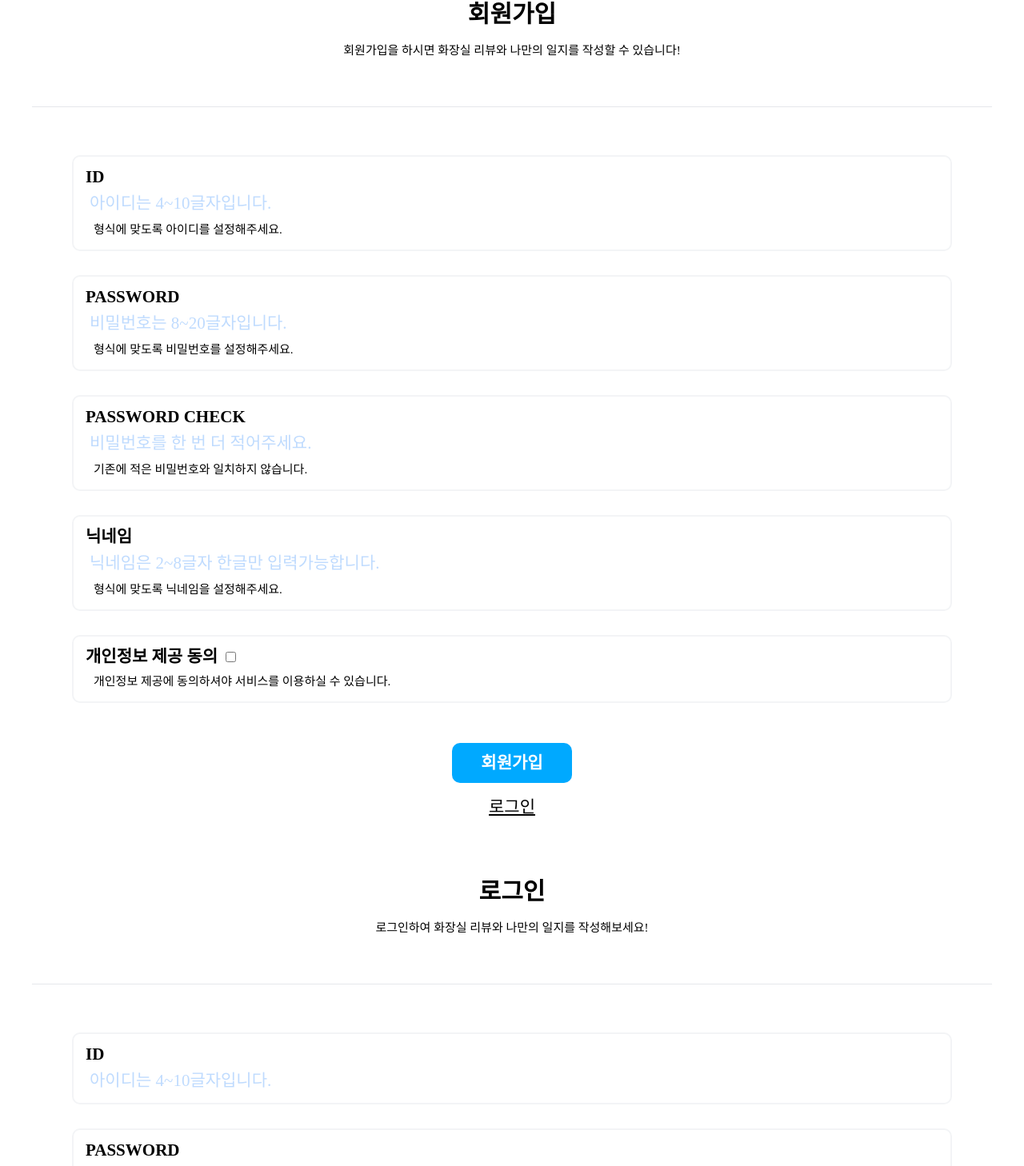
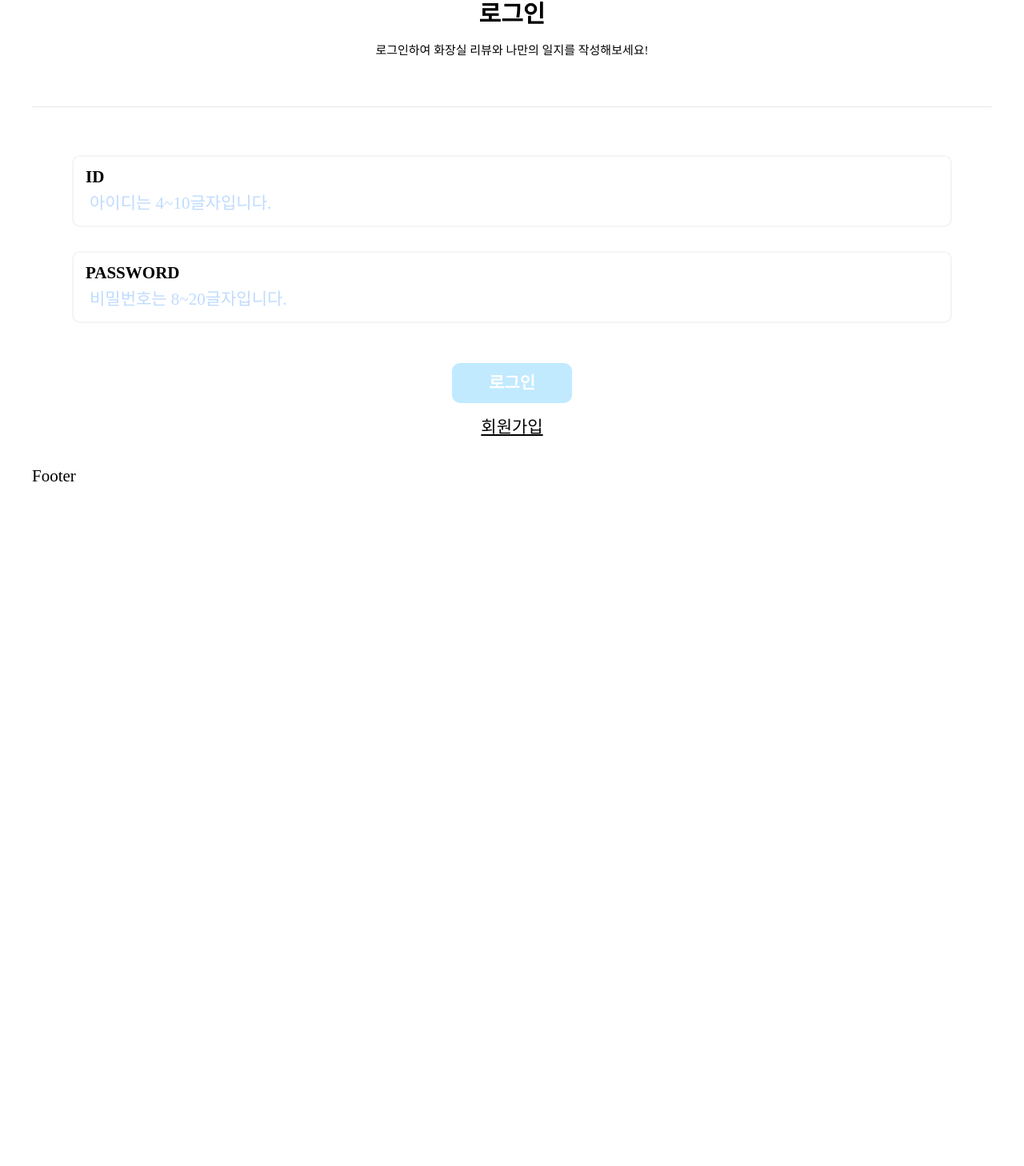
Before and after one commit to Liabinn/spartacamp_MyPooDiary, a Next.js app: page /login in a window 1280 px wide. Shown: the part 98-1556 px from the top of the page at 80% size. After the commit the page ends 800 px from the top, so only its background shows below. Built offline with nearby package versions, Linux system fonts and the light colour scheme; a web font is replaced by a local one.

Commit message:
[UPDATE] 로그인-회원가입 toggle 기능

```diff
--- a/src/app/login/page.tsx
+++ b/src/app/login/page.tsx
@@ -1,10 +1,39 @@
-import React from 'react'
+'use client'
+import React, { useState } from 'react'
 import * as St from '../styledComponent/login/login.style'
 import Spacer from '@/components/ui/Spacer'
 
 const LoginPage = () => {
+
+  // 로그인-회원가입 toggle state
+  const [loginToggle, setLoginToggle] = useState(true);
+  const handleOnClickToggle = () => setLoginToggle(prev => !prev)
+
   return (
     <div className='width-120'>
+      {loginToggle === true ? (
+      <St.SignLoginContainer>
+        <Spacer y={20} />
+        <St.Title>로그인</St.Title>
+        <St.SubTitle>로그인하여 화장실 리뷰와 나만의 일지를 작성해보세요!</St.SubTitle>
+        <Spacer y={20} />
+        <hr />
+        <Spacer y={20} />
+        <St.SectionContainer>
+          <St.Section>
+            <St.Label htmlFor='login_id'>ID</St.Label>
+            <St.Input id='login_id' placeholder='아이디는 4~10글자입니다.' />
+          </St.Section>
+          <St.Section>
+            <St.Label htmlFor='login_pw'>PASSWORD</St.Label>
+            <St.Input id='login_pw' placeholder='비밀번호는 8~20글자입니다.' />
+          </St.Section>
+        </St.SectionContainer>
+        <St.SignLoginBtn>로그인</St.SignLoginBtn>
+        <St.ToggleBtn onClick={()=>handleOnClickToggle()}>회원가입</St.ToggleBtn>
+        <Spacer y={20} />
+      </St.SignLoginContainer>
+      ) : (
       <St.SignLoginContainer>
         <Spacer y={20} />
         <St.Title>회원가입</St.Title>
@@ -42,30 +71,10 @@ const LoginPage = () => {
           </St.Section>
         </St.SectionContainer>
         <St.SignLoginBtn>회원가입</St.SignLoginBtn>
-        <St.ToggleBtn>로그인</St.ToggleBtn>
+        <St.ToggleBtn onClick={()=>handleOnClickToggle()}>로그인</St.ToggleBtn>
         <Spacer y={20} />
       </St.SignLoginContainer>
-      <St.SignLoginContainer>
-        <Spacer y={20} />
-        <St.Title>로그인</St.Title>
-        <St.SubTitle>로그인하여 화장실 리뷰와 나만의 일지를 작성해보세요!</St.SubTitle>
-        <Spacer y={20} />
-        <hr />
-        <Spacer y={20} />
-        <St.SectionContainer>
-          <St.Section>
-            <St.Label htmlFor='login_id'>ID</St.Label>
-            <St.Input id='login_id' placeholder='아이디는 4~10글자입니다.' />
-          </St.Section>
-          <St.Section>
-            <St.Label htmlFor='login_pw'>PASSWORD</St.Label>
-            <St.Input id='login_pw' placeholder='비밀번호는 8~20글자입니다.' />
-          </St.Section>
-        </St.SectionContainer>
-        <St.SignLoginBtn>로그인</St.SignLoginBtn>
-        <St.ToggleBtn>회원가입</St.ToggleBtn>
-        <Spacer y={20} />
-      </St.SignLoginContainer>
+      )}
     </div>
   )
 }
--- a/src/app/styledComponent/login/login.style.js
+++ b/src/app/styledComponent/login/login.style.js
@@ -54,7 +54,7 @@ export const InputValueValidation = tw.p`
 `;
 // 로그인, 회원가입 할 때 버튼 스타일
 export const SignLoginBtn = tw.button`
-  bg-[var(--primaryColor)]
+  bg-[var(--secondaryColor)]
   text-white
   font-bold
   w-60
```
